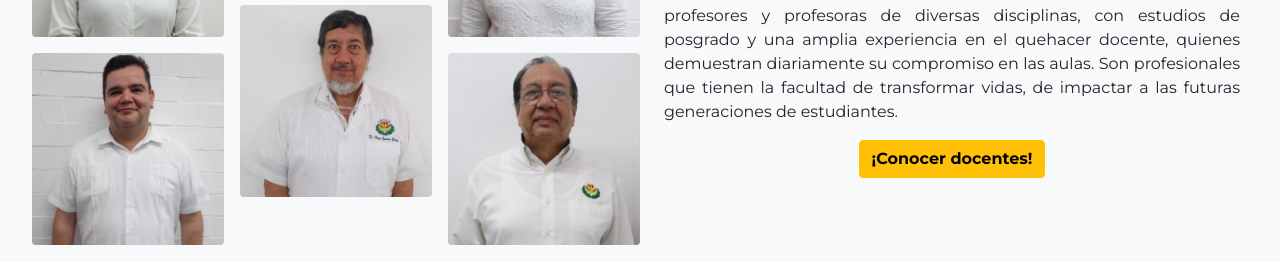
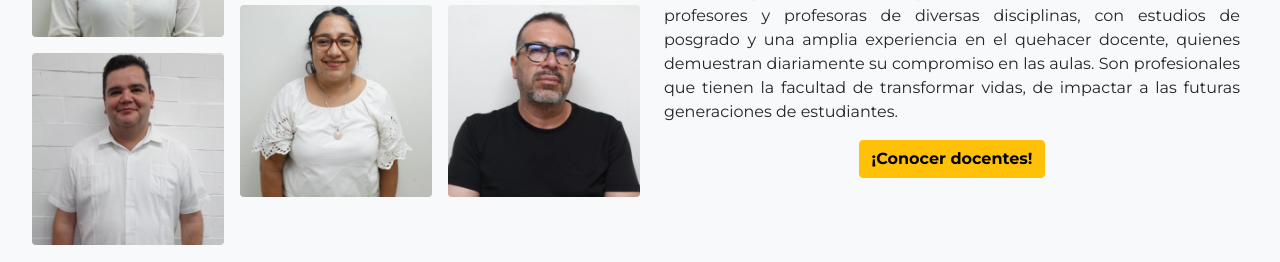
Before and after one commit to dddniela/Ingenieria-Bioquimica, a PHP site: page / in a window 1280 px wide. Shown: the part 2848-3110 px from the top of the page. Run offline with PHP 8.4, Linux system fonts and the light colour scheme.

Commit message:
cambiosDocentes

```diff
--- a/src/View/inicio.php
+++ b/src/View/inicio.php
@@ -222,13 +222,13 @@
           <div class="col-4 px-2">
             <img class="img-fluid w-100 shadow-1-strong rounded m-2" src="img/Docentes/kennyOrtizOchoa.webp"
               alt="">
-            <img class="img-fluid w-100 shadow-1-strong rounded m-2" src="img/Docentes/hugoGarciaGalindo.webp" alt="">
+            <img class="img-fluid w-100 shadow-1-strong rounded m-2" src="img/Docentes/sandraPerezCorrea.webp" alt="">
           </div>
 
           <div class="col-4 px-2">
-            <img class="img-fluid w-100 shadow-1-strong rounded m-2" src="img/Docentes/genovevaDominguezSanchez.webp"
+            <img class="img-fluid w-100 shadow-1-strong rounded m-2" src="img/Docentes/blancaDiazMartinez.webp"
               alt="">
-            <img class="img-fluid w-100 shadow-1-strong rounded m-2" src="img/Docentes/joseBarranHerrera.webp"
+            <img class="img-fluid w-100 shadow-1-strong rounded m-2" src="img/Docentes/pabloGonzalezCervantes.webp"
               alt="">
           </div>
 
```
Also changed, not shown: img/Docentes/erikLopezSanchez.webp (added).
